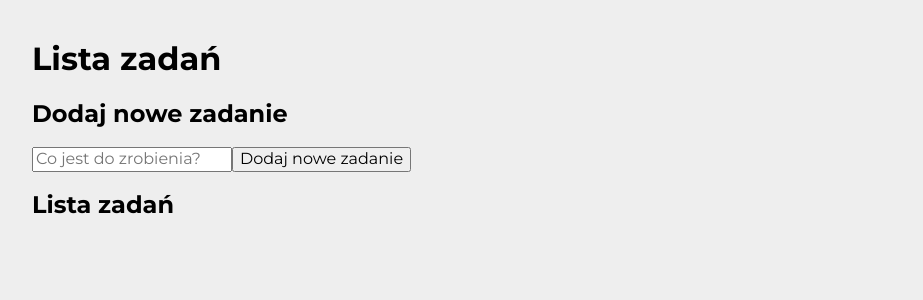
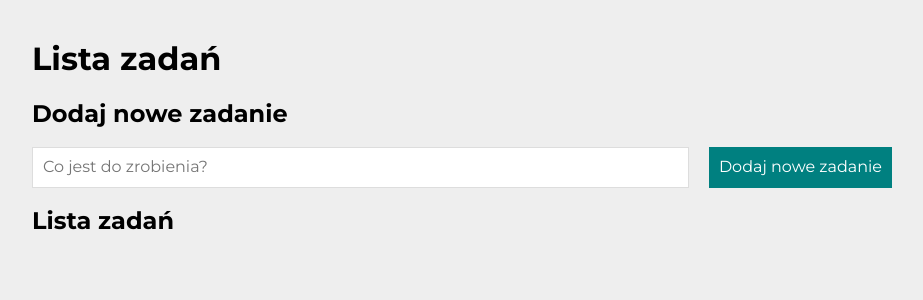
Before and after one commit to mg-wiewiora/to-do-list-react, a React (Create React App) app: page / in a window 1280 px wide. Shown: the top 300 px of the page, without its empty margins (178-1101 px from the left). Built offline with nearby package versions, Linux system fonts and the light colour scheme.

Commit message:
styles to Form and List folder added

```diff
--- a/src/App.js
+++ b/src/App.js
@@ -1,4 +1,5 @@
 import Form from "./Form";
+import List from "./List";
 
 const tasks = [
   { id: 1, content: "przejsć na Reacta", done: false },
@@ -28,7 +29,7 @@ function App() {
             <div className="menu"></div>
           </div>
           <div className="section__content">
-            <ul className="list"></ul>
+            <List tasks={tasks} hideDone={hideDone} />
           </div>
         </section>
       </main>
--- a/src/Form/index.js
+++ b/src/Form/index.js
@@ -1,3 +1,5 @@
+import "./style.css";
+
 const Form = () => (
   <form className="form">
     <input className="form__input" placeholder="Co jest do zrobienia?" />
--- /dev/null
+++ b/src/Form/style.css
@@ -0,0 +1,34 @@
+.form {
+    display: grid;
+    grid-template-columns: 1fr auto;
+    grid-gap: 20px;
+}
+
+@media (max-width: 767px) {
+    .form {
+        grid-template-columns: 1fr;
+    }
+}
+
+.form__input {
+    border: 1px solid #ddd;
+    padding: 10px;
+}
+
+.form__button {
+    background-color: teal;
+    color: white;
+    border: none;
+    padding: 10px;
+    transition: 0.5s;
+    cursor: pointer;
+}
+
+.form__button:hover {
+    background-color: #009999;
+    transform: scale(1.1);
+}
+
+.form__button:active {
+    background-color: #00b3b3;
+}
--- /dev/null
+++ b/src/List/index.js
@@ -0,0 +1,8 @@
+const List = (props) => {
+  <ul className="list"></ul>;
+  {
+    props.tasks.map((task) => <li>{task.content}</li>);
+  }
+};
+
+export default List;
```
